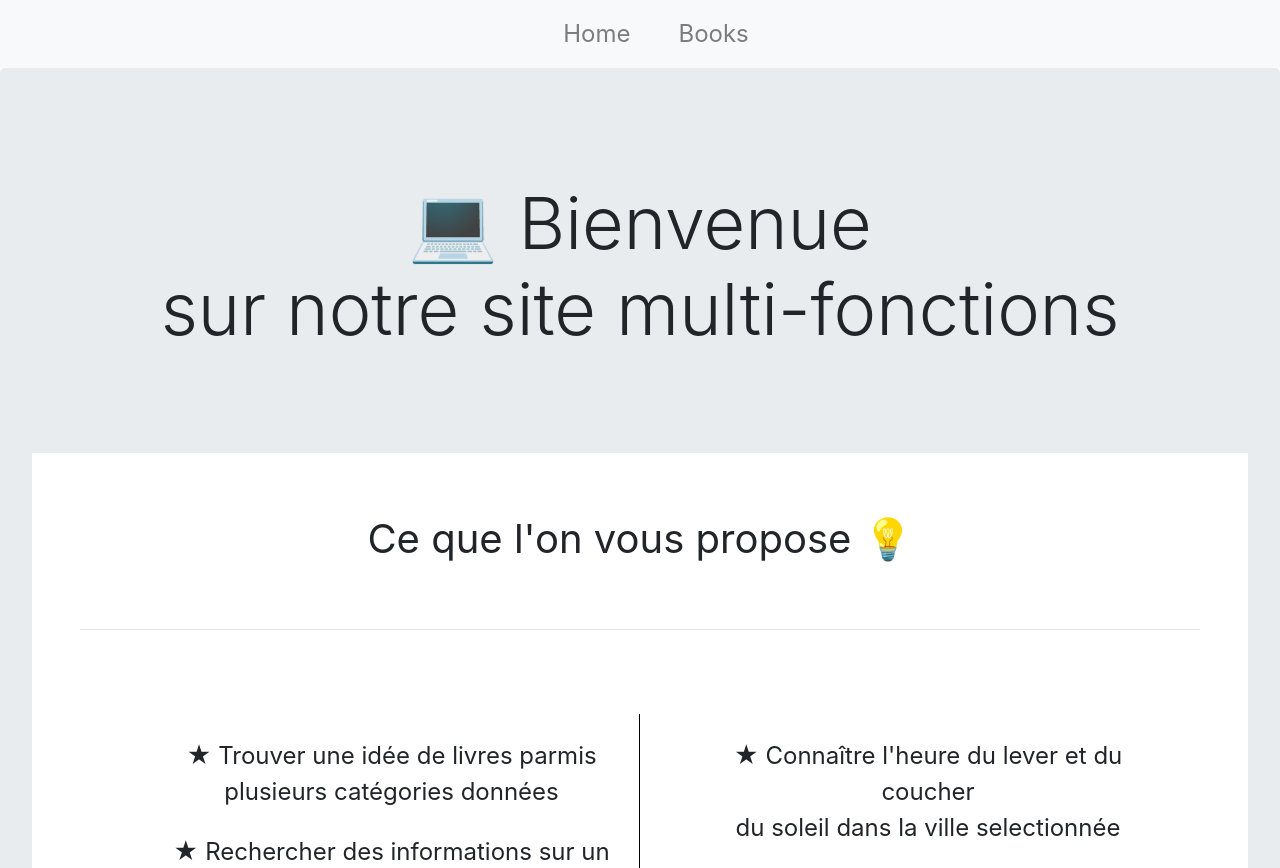
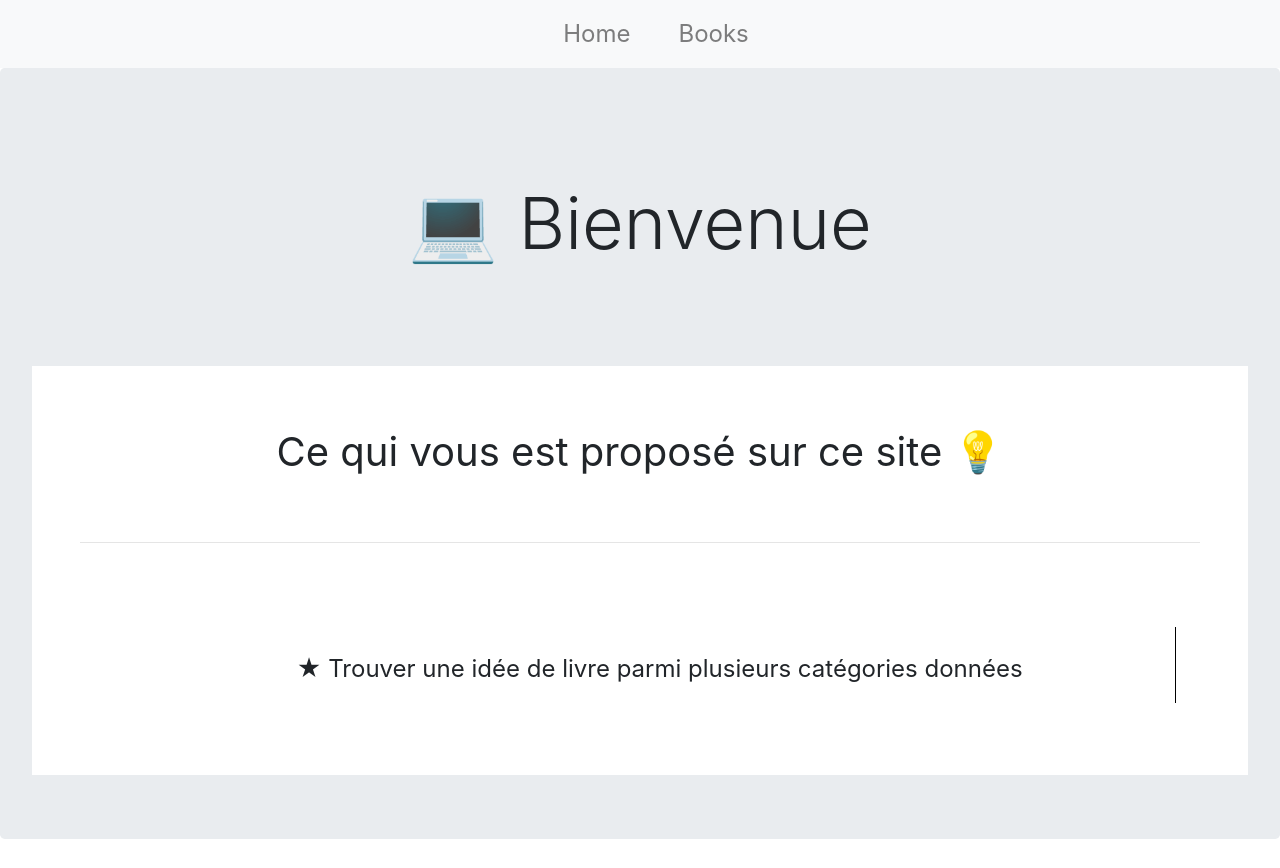
Before and after one commit to LinaRente/book_api, a Flask app: page / in a window 1280 px wide. Shown: the top 868 px of the page. Run offline with Flask 3, Linux system fonts and the light colour scheme; some libraries are stand-ins or nearby versions.

Commit message:
maj du contenu

```diff
--- a/templates/index.html
+++ b/templates/index.html
@@ -4,32 +4,18 @@
 <div>
     <div>
         <div class="text-center">
-            <h1 class="display-3 m-5">💻 Bienvenue <br> sur notre site multi-fonctions</h1>
+            <h1 class="display-3 m-5">💻 Bienvenue</h1>
         </div>
         <div class="text-center p-5" style="background-color: white; margin-top: 100px;">
-            <p class="mt-2" style="font-size: 2.5em;">Ce que l'on vous propose 💡</p>
+            <p class="mt-2" style="font-size: 2.5em;">Ce qui vous est proposé sur ce site 💡</p>
             <hr style="margin: 60px 0;">
 
             <div class="mt-5 p-4 d-flex justify-content-center">
-                <div class="col-6" style="border-right: 1px solid black;">
+                <div class="col-12" style="border-right: 1px solid black;">
                     <ul style="list-style: none;">
-                        <li style="font-size: 1.5em;" class="mt-4">★ Trouver une idée de livres parmis <br> plusieurs
-                            catégories données</li>
-                        <li style="font-size: 1.5em;" class="mt-4">★ Rechercher des informations sur un pays donné</li>
-                        <li style="font-size: 1.5em;" class="mt-4">★ Rechercher et afficher un GIF</li>
+                        <li style="font-size: 1.5em;" class="mt-4">★ Trouver une idée de livre parmi plusieurs catégories données</li>
                     </ul>
                 </div>
-                <div class="col-6">
-                    <ul style="list-style: none;">
-                        <li style="font-size: 1.5em;" class="mt-4">★ Connaître l'heure du lever et du coucher <br> du
-                            soleil dans la ville selectionnée</li>
-                        <li style="font-size: 1.5em;" class="mt-4">★ Connaître le DPE des bâtiments dans toute la France
-                        </li>
-                        <li style="font-size: 1.5em;" class="mt-4">★ Avoir des infos sur les personnages de Star Wars
-                        </li>
-                    </ul>
-                </div>
-
             </div>
         </div>
     </div>
```
